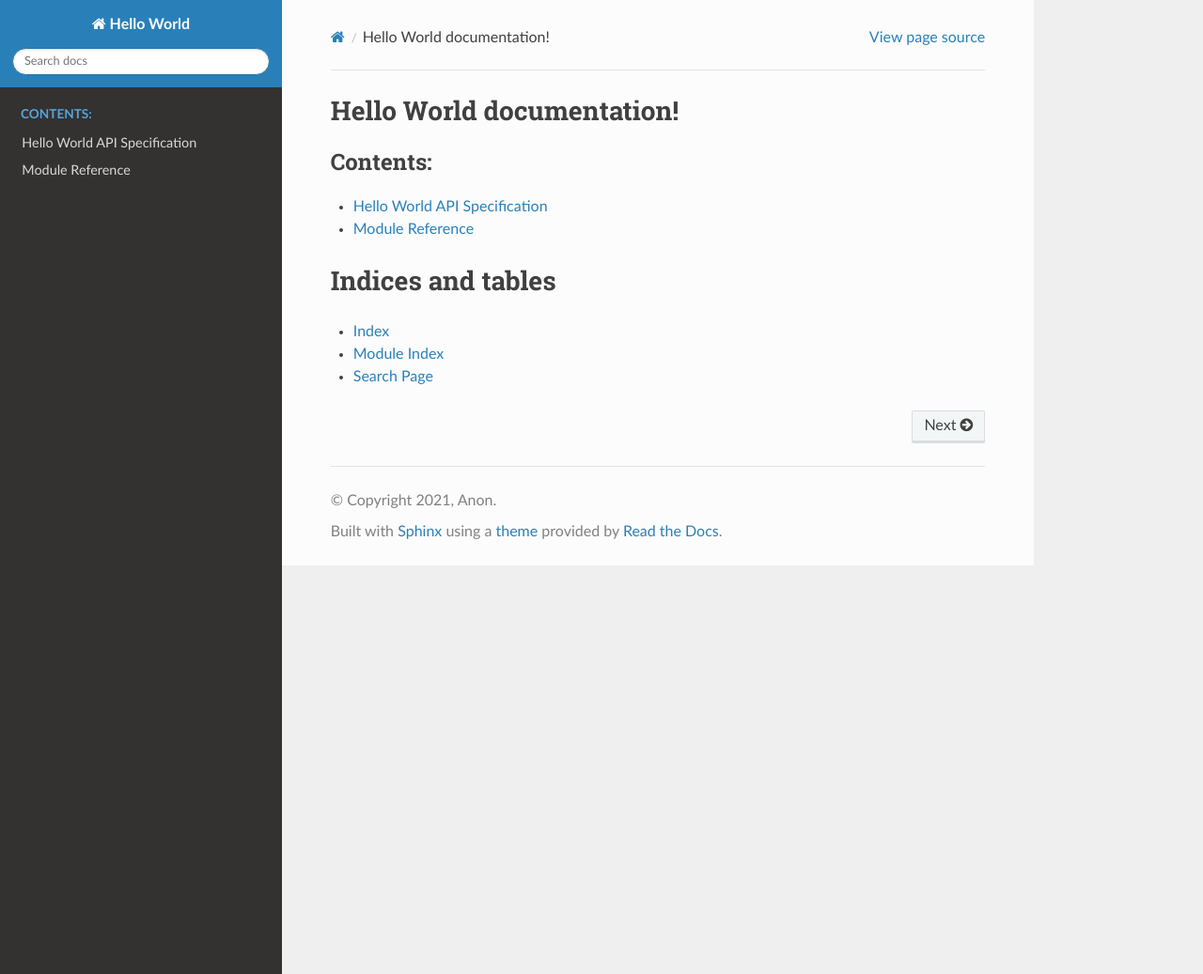
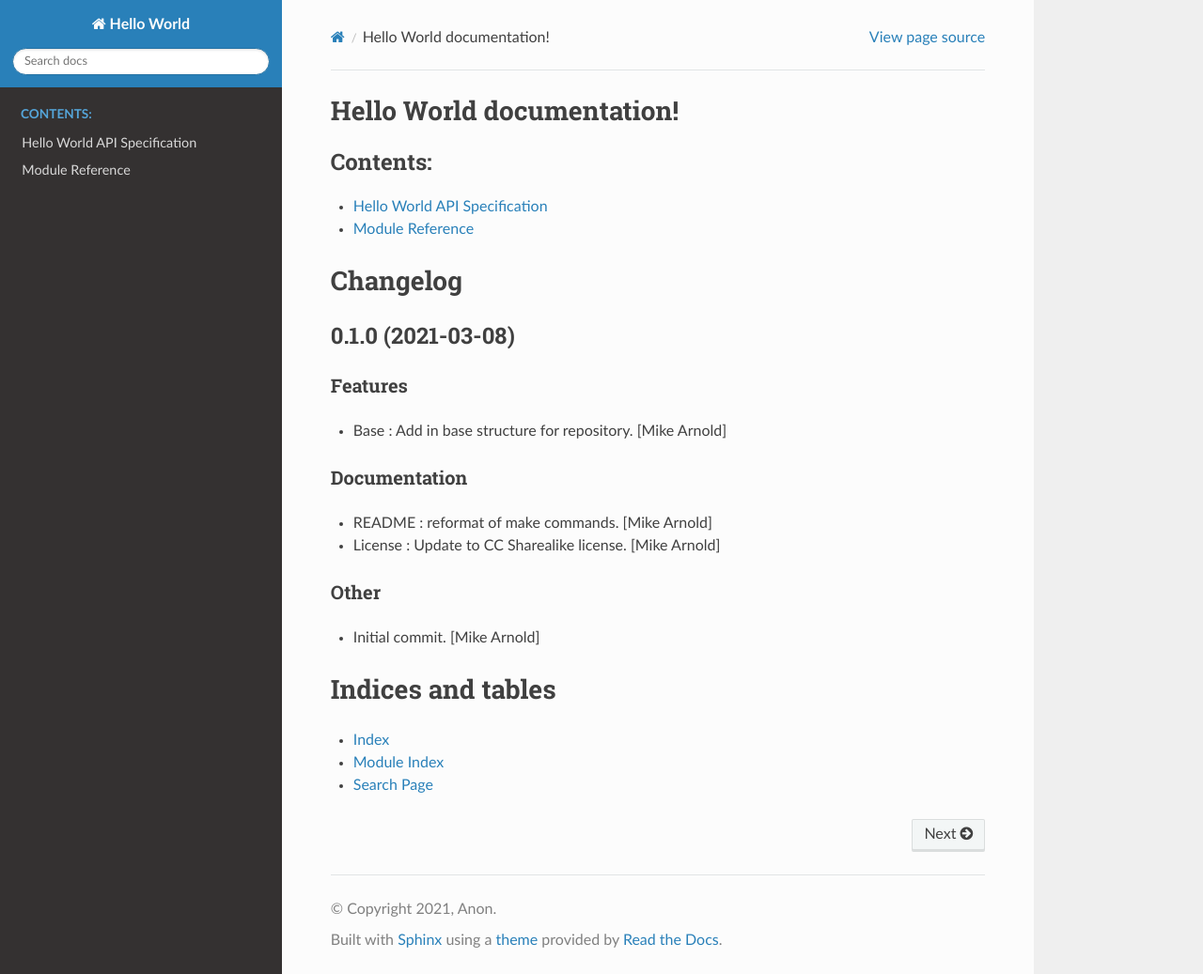
Before and after one commit to djma-blog-code/python-skeleton, a Sphinx documentation site: the page built from app/docs/source/index.rst, in a window 1280 px wide and 1037 px high. Shown: the whole window at 94% size. Built offline with Sphinx 7.4.7 and the Read the Docs theme 2.0.0, drawn with Linux system fonts in a browser that asks for light colours.

Commit message:
feat(changelog): Add changelog to base documentation

```diff
--- /dev/null
+++ b/app/docs/source/Changelog.rst
@@ -0,0 +1,22 @@
+Changelog
+=========
+
+
+0.1.0 (2021-03-08)
+------------------
+
+Features
+~~~~~~~~
+- Base : Add in base structure for repository. [Mike Arnold]
+
+
+Documentation
+~~~~~~~~~~~~~
+- README : reformat of make commands. [Mike Arnold]
+
+- License : Update to CC Sharealike license. [Mike Arnold]
+
+
+Other
+~~~~~
+- Initial commit. [Mike Arnold]
--- a/app/docs/source/conf.py
+++ b/app/docs/source/conf.py
@@ -31,7 +31,7 @@ release = "0.1"
 # Add any Sphinx extension module names here, as strings. They can be
 # extensions coming with Sphinx (named 'sphinx.ext.*') or your custom
 # ones.
-extensions = ["sphinxcontrib.openapi", "sphinx.ext.autodoc"]
+extensions = ["sphinxcontrib.openapi", "sphinx.ext.autodoc", "sphinx_markdown_builder"]
 
 # Add any paths that contain templates here, relative to this directory.
 templates_path = ["_templates"]
--- a/app/docs/source/index.rst
+++ b/app/docs/source/index.rst
@@ -8,6 +8,9 @@ Hello World documentation!
    api-specification
    modules
 
+.. include:: Changelog.rst
+
+
 Indices and tables
 ==================
 
```
Also changed, not shown: 2 other files.
